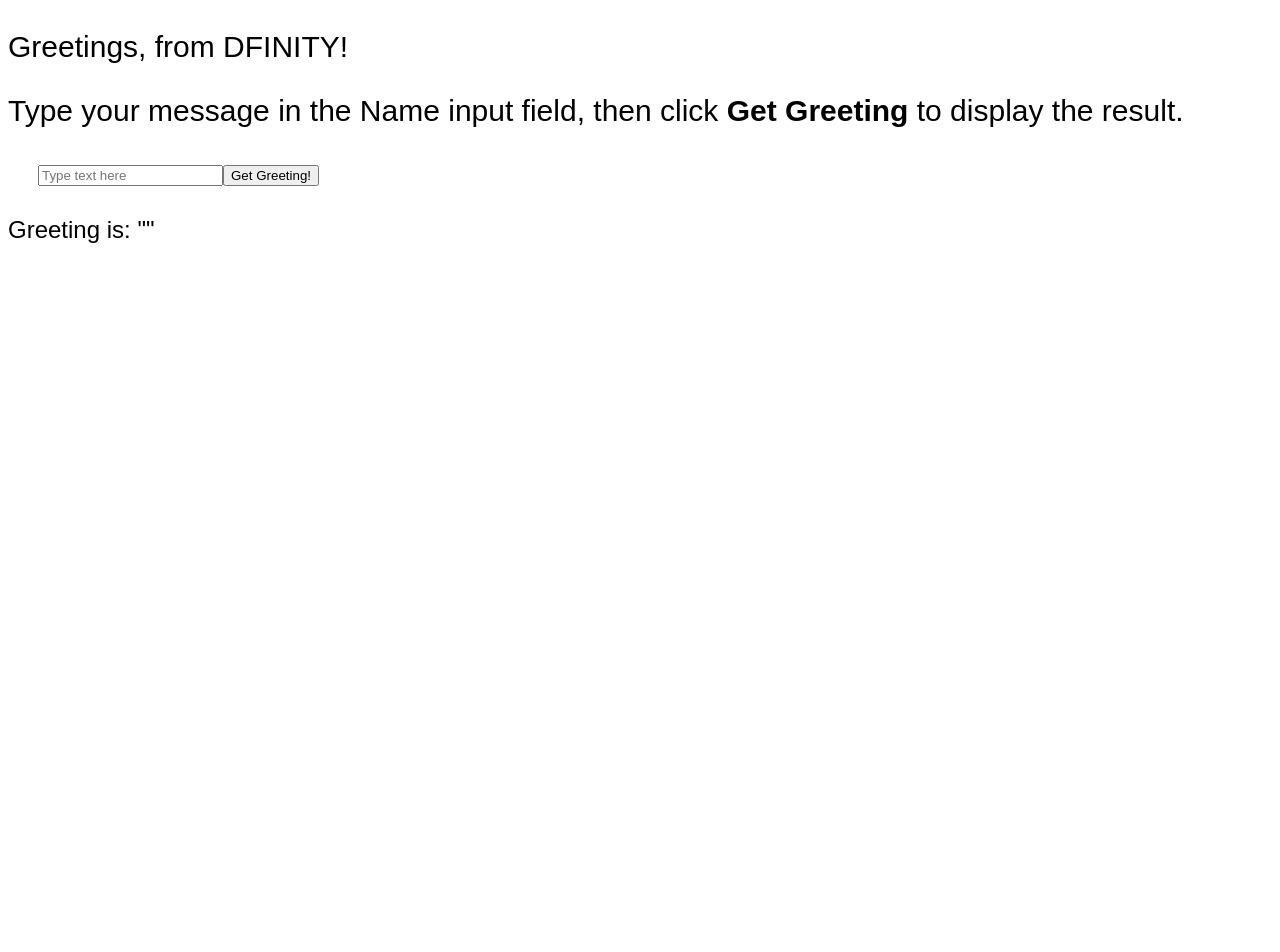
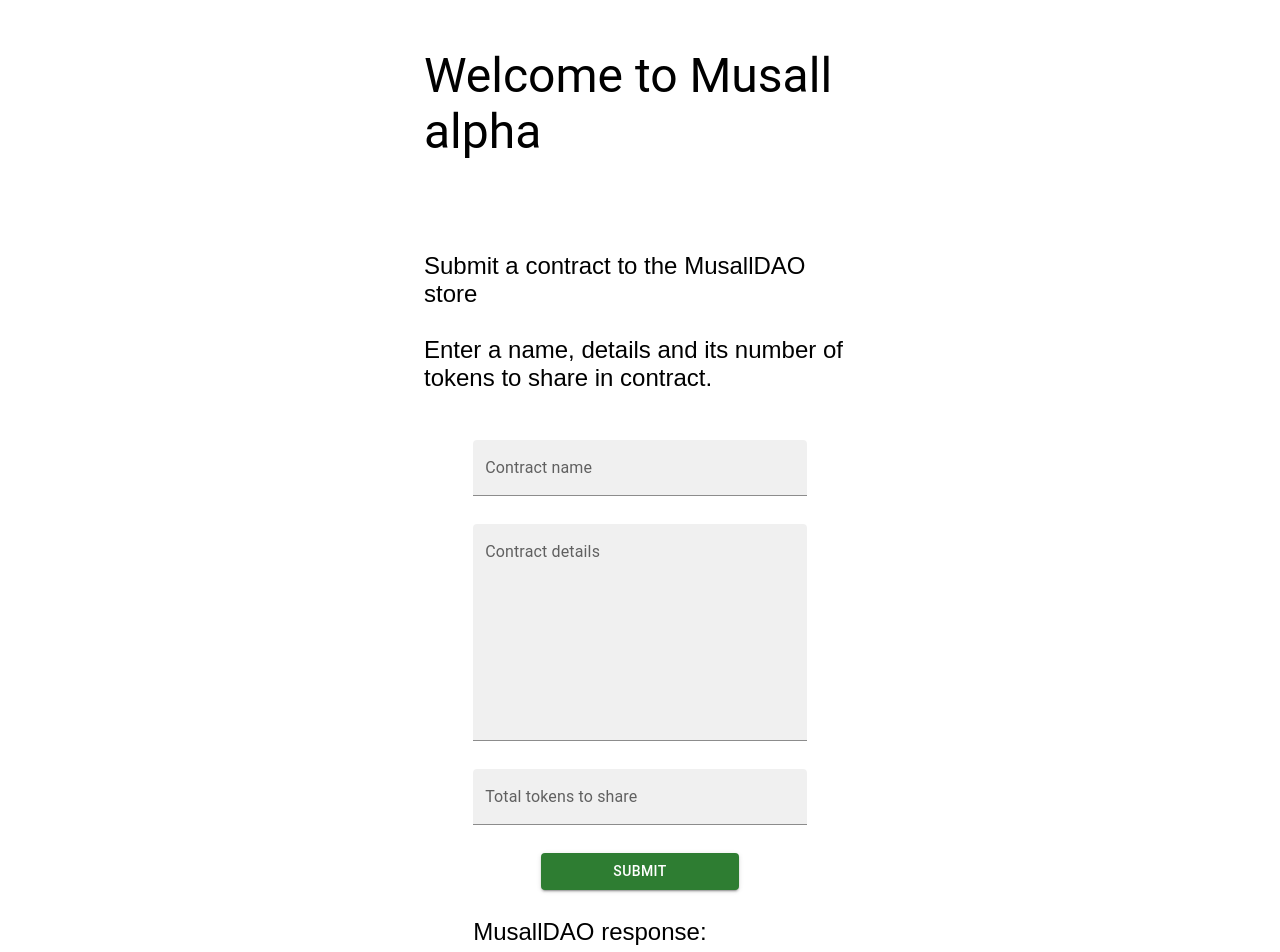
Before and after one commit to fowlerlee/musallone, a React app: page / in a window 1280 px wide. Shown: the top 952 px of the page. Before the commit the page ends 800 px from the top, so only its background shows below. Built offline with nearby package versions, Linux system fonts and the light colour scheme.

Commit message:
form ui in atomic design

```diff
--- /dev/null
+++ b/src/musallone_frontend/src/components/App.jsx
@@ -0,0 +1,13 @@
+import {musallone_backend} from "../../../declarations/musallone_backend";
+import * as React from "react";
+import { render } from "react-dom";
+import  SimpleForm  from "./Pages/SimpleForm";
+
+
+export default function App() {
+
+    return (
+        <SimpleForm />
+    );
+
+};
--- /dev/null
+++ b/src/musallone_frontend/src/components/Hello.jsx
@@ -0,0 +1,43 @@
+import {musallone_backend} from "../../../declarations/musallone_backend";
+import * as React from "react";
+import { render } from "react-dom";
+
+
+export default function MyHello () {
+    const [name, setName] = React.useState('');
+    const [message, setMessage] = React.useState('');
+
+    async function doGreet() {
+      const greeting = await musallone_backend.greet(name)
+      console.log("greeting: ", greeting);
+      setMessage(greeting);
+      const contract = await musallone_backend.add_contract("lee", "josefin");
+      console.log("contract:" , contract)
+    }
+
+    return (
+      <div style={{ "fontFamily": "sans-serif" }}>
+        <div style={{ "fontSize": "30px" }}>
+          <p>Greetings, from DFINITY!</p>
+          <p>
+            {" "}
+            Type your message in the Name input field, then click{" "}
+            <b> Get Greeting</b> to display the result.
+          </p>
+        </div>
+        <div style={{ margin: "30px" }}>
+          <input
+            id="name"
+            value={name}
+            placeholder="Type text here"
+            onChange={(ev) => setName(ev.target.value)}
+          ></input>
+          <button onClick={doGreet}>Get Greeting!</button>
+        </div>
+        <div>
+          Greeting is: "
+          <span style={{ color: "green" }}>{message}</span>"
+        </div>
+      </div>
+    );
+  };
--- /dev/null
+++ b/src/musallone_frontend/src/components/Pages/SimpleForm.jsx
@@ -0,0 +1,64 @@
+import * as React from 'react';
+import {musallone_backend} from "../../../../declarations/musallone_backend";
+import Box from '@mui/material/Box';
+import Paper from '@mui/material/Paper';
+import TextField from '@mui/material/TextField';
+import Button from '@mui/material/Button';
+import { CardHeader, Container, Grid, Stack, Typography } from '@mui/material';
+
+
+export default function SimpleForm() {
+  const [name, setName] = React.useState('');
+  const [details, setDetails] = React.useState('');
+  const [tokens, setTokens] = React.useState('');
+  const [message, setMessage] = React.useState('');
+
+  async function doGreet() {
+    const greeting = await musallone_backend.greet(name)
+    console.log("greeting: ", greeting);
+    const contract = await musallone_backend.add_contract(name, details);
+    console.log("contract:" , contract.Ok)
+    setMessage(contract.Ok);
+  }
+
+  return (
+    <>
+    <Box
+       component="form"
+       sx={{
+         '& > :not(style)': { m: 5, width: '90ch' },
+       }}
+       noValidate
+       autoComplete="off"
+     >
+      <Typography variant="h3" sx={{ mb: 3 }}>
+          Welcome to Musall alpha
+      </Typography>
+        <p>
+            {" "}
+            Submit a contract to the MusallDAO store{" "}
+            <br></br>
+            <br></br>
+            Enter a name, details and its number of tokens to share in contract.
+            {" "}
+        </p>
+    </Box>
+
+    <Box
+      component="form"
+      sx={{
+        '& > :not(style)': { m: 1, width: '25ch' },
+      }}
+      noValidate
+      autoComplete="off"
+    >
+      <TextField id="filled-basic" label="Contract name" variant="filled" onChange={(ev) => setName(ev.target.value)}/>
+      <TextField id="filled-basic" label="Contract details" variant="filled" multiline
+          rows={8} onChange={(ev) => setDetails(ev.target.value)}/>
+      <TextField id="filled-basic" label="Total tokens to share" variant="filled" onChange={(ev) => setTokens(ev.target.value)}/>
+      <Button variant="contained" color="success" onClick={doGreet}> Submit </Button>
+      <div> MusallDAO response: <span style={{ color: "green" }}>{message}</span> </div>
+    </Box>
+    </>
+  );
+}
--- a/src/musallone_frontend/src/index.jsx
+++ b/src/musallone_frontend/src/index.jsx
@@ -2,48 +2,13 @@
 
 import * as React from "react";
 import { render } from "react-dom";
-// import { custom_greeting } from "../../declarations/musallone_backend";
+import  MyHello  from "./components/Hello";
+import  App from "./components/App";
 
-const MyHello = () => {
-  const [name, setName] = React.useState('');
-  const [message, setMessage] = React.useState('');
 
-  async function doGreet() {
-    const greeting = await musallone_backend.greet(name);
-    console.log("greeting: ", greeting);
-    setMessage(greeting);
-    const contract = await musallone_backend.add_contract("lee", "josefin");
-    console.log("contract:" , contract)
-  }
 
-  return (
-    <div style={{ "fontFamily": "sans-serif" }}>
-      <div style={{ "fontSize": "30px" }}>
-        <p>Greetings, from DFINITY!</p>
-        <p>
-          {" "}
-          Type your message in the Name input field, then click{" "}
-          <b> Get Greeting</b> to display the result.
-        </p>
-      </div>
-      <div style={{ margin: "30px" }}>
-        <input
-          id="name"
-          value={name}
-          placeholder="Type text here"
-          onChange={(ev) => setName(ev.target.value)}
-        ></input>
-        <button onClick={doGreet}>Get Greeting!</button>
-      </div>
-      <div>
-        Greeting is: "
-        <span style={{ color: "green" }}>{message}</span>"
-      </div>
-    </div>
-  );
-};
 
-render(<MyHello />, document.getElementById("app"));
+render(<App />, document.getElementById("app"));
 // document.querySelector("form").addEventListener("submit", async (e) => {
 //   e.preventDefault();
 //   const button = e.target.querySelector("button");
--- a/webpack.config.js
+++ b/webpack.config.js
@@ -78,7 +78,8 @@
   module: {
    rules: [
      { test: /\.(ts|tsx|jsx)$/, loader: "ts-loader" },
-     { test: /\.css$/, use: ['style-loader','css-loader'] }
+     { test: /\.css$/, use: ['style-loader','css-loader'] },
+     { test: /\.txt$/, use: 'raw-loader' }
    ]
   },
   plugins: [
```
Also changed, not shown: package.json (+7 -0 lines), src/musallone_frontend/src/components/Hooks/WindowResize.js (added, +24 -0 lines), src/musallone_frontend/src/components/Molecules/WrongForm.js (added, +18 -0 lines), 1 other file (tests, documents, lock files or other folders).
